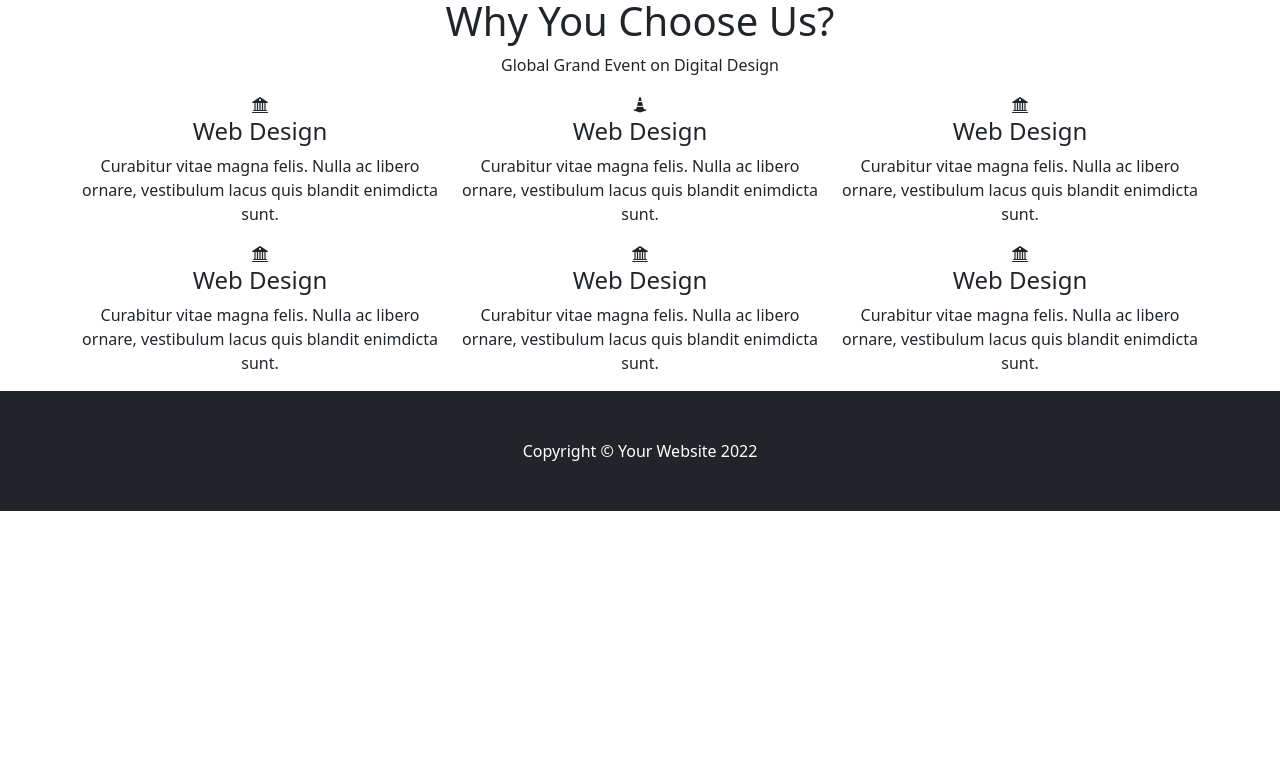
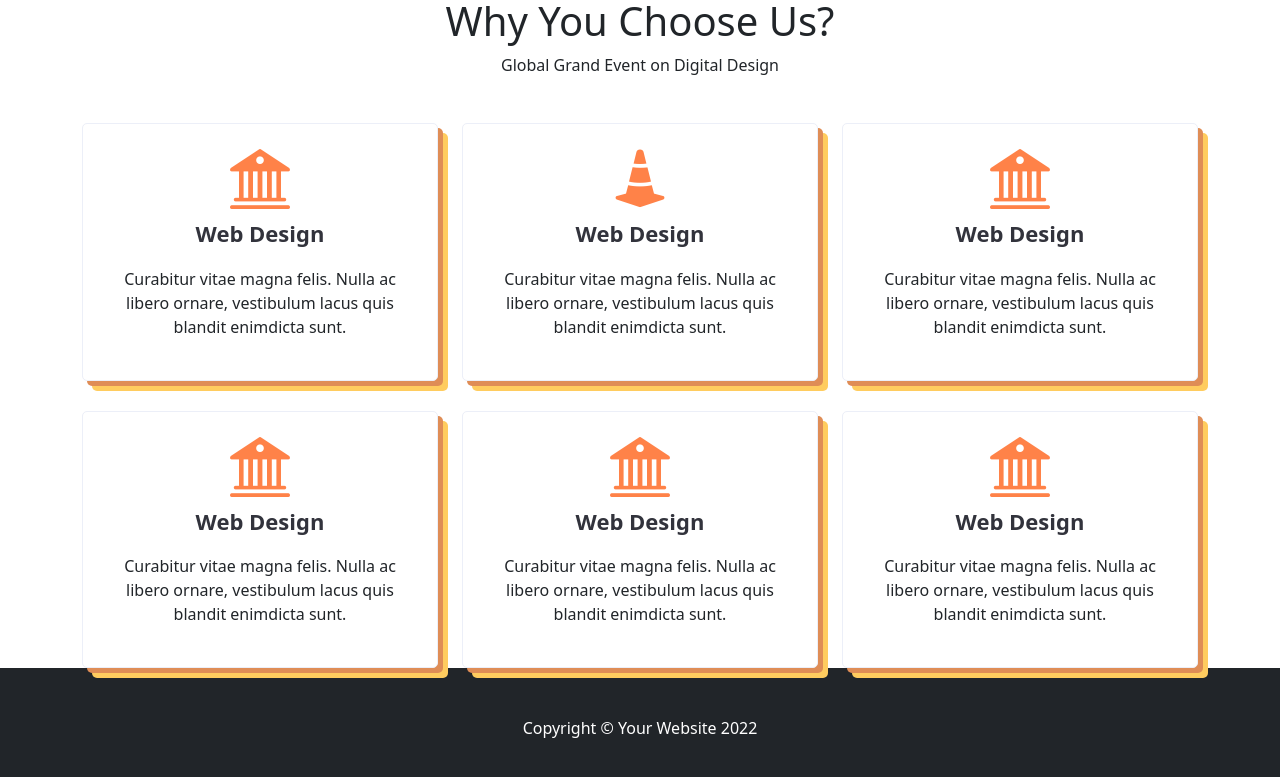
Before and after one commit to abner211198/civil, a plain HTML site: page index.html in a window 1280 px wide. Shown: the part 1243-2020 px from the top of the page. Before the commit the page ends 1754 px from the top, so only its background shows below. Drawn offline with nearby package versions, Linux system fonts and the light colour scheme.

Commit message:
Update abner.css

```diff
--- a/css/abner.css
+++ b/css/abner.css
@@ -77,7 +77,7 @@
   top: 0;
   width: 100%;
   height: 100%;
-  background-color: rgba(0, 0, 0, 0.7);
+  background-color: rgba(0, 0, 0, 0.5);
   z-index: -1;
 }
 
@@ -277,3 +277,62 @@
     padding-bottom: 8px;
   }
 }
+
+/*===========================
+        4.SERVICES css
+===========================*/
+@media only screen and (min-width: 768px) and (max-width: 991px) {
+  .services-area {
+    padding-top: 90px;
+    padding-bottom: 100px;
+  }
+}
+@media (max-width: 767px) {
+  .services-area {
+    padding-top: 70px;
+    padding-bottom: 80px;
+  }
+}
+
+.service-single {
+  background-color: #fff;
+  border: 1px solid #eceff8;
+  border-radius: 5px;
+  padding: 25px;
+}
+@media (max-width: 767px) {
+  .service-single {
+    padding: 15px;
+  }
+}
+.service-single .service-icon i {
+  font-size: 60px;
+  color: #ff8248;
+  line-height: 56px;
+}
+.service-single .service-content {
+  margin-top: 11px;
+}
+.service-single .service-content .service-title {
+  font-size: 22px;
+  font-weight: 600;
+  color: #32333c;
+  margin-bottom: 20px;
+  text-decoration: none;
+}
+
+.service-single {
+  -webkit-box-shadow: 0px 0px 21px 0px rgba(152, 152, 152, 0.23);
+  -moz-box-shadow: 0px 0px 21px 0px rgba(152, 152, 152, 0.23);
+  box-shadow: 0px 0px 21px 0px rgba(152, 152, 152, 0.23);
+}
+
+.mt-30 {
+  margin-top: 30px;
+}
+.service-single {
+  -webkit-box-shadow: 5px 5px 0px 0px #289fed, 10px 10px 0px 0px #5fb8ff,
+    13px 13px 7px 4px rgba(0, 0, 0, 0);
+  box-shadow: 5px 5px 0px 0px #df8d56, 10px 10px 0px 0px #ffcc5f,
+    13px 13px 7px 4px rgba(0, 0, 0, 0);
+}
```
